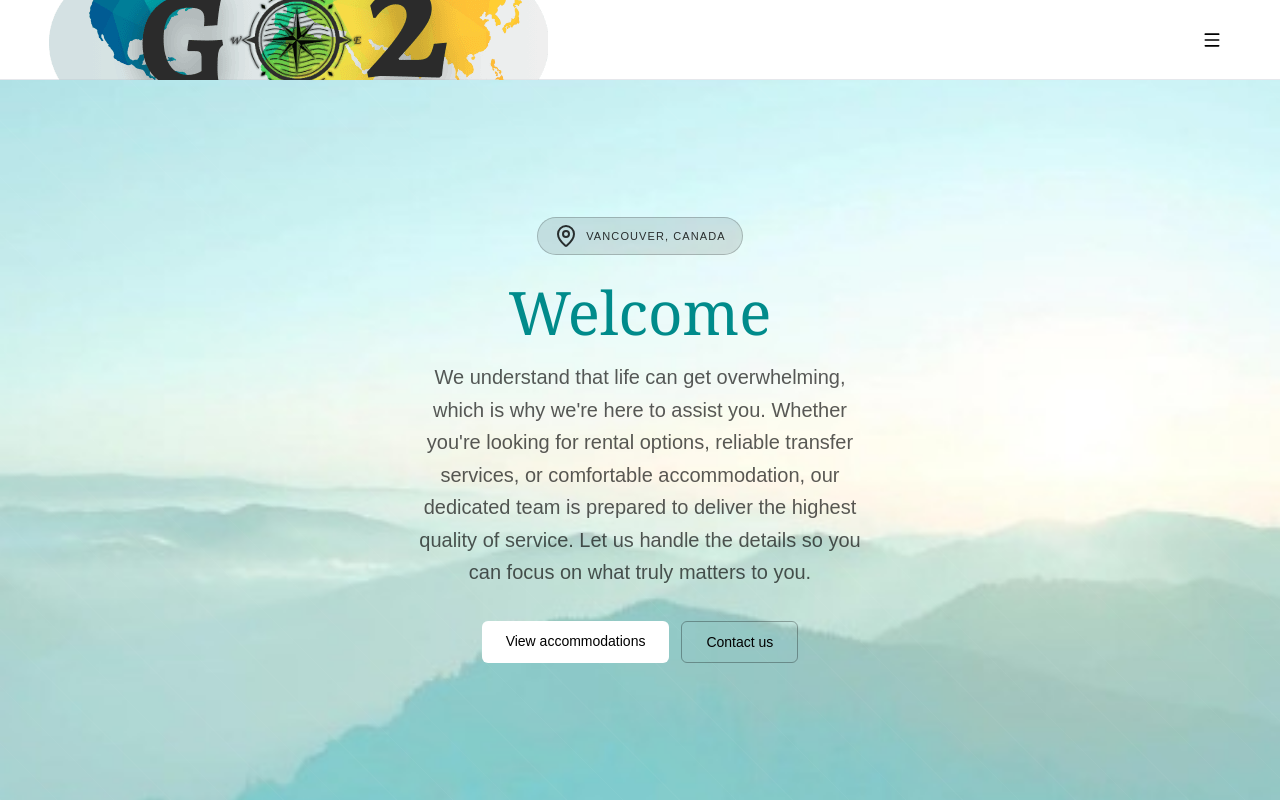
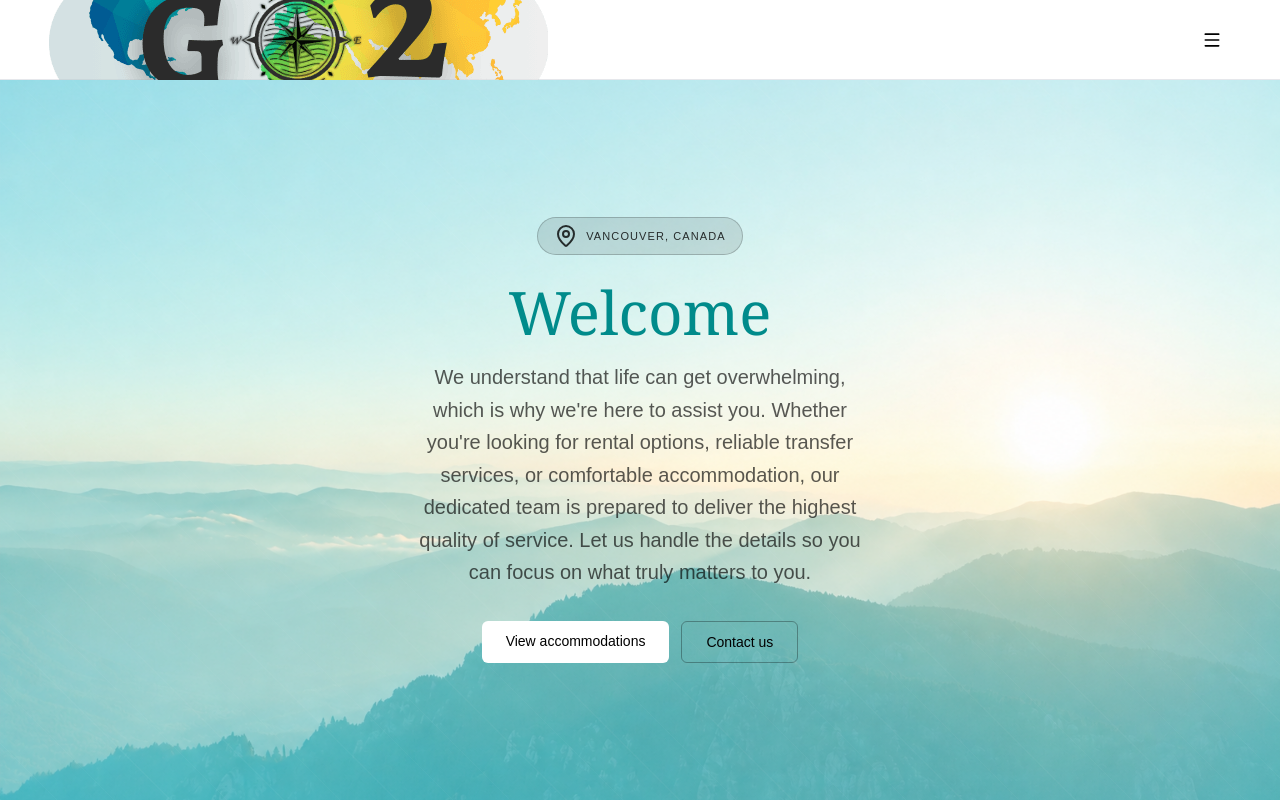
Before and after one commit to go2servicescorp/go2services, a Next.js app: page /pages/home in a window 1280 px wide. Shown: the top 800 px of the page. Built offline with nearby package versions, Linux system fonts and the light colour scheme.

Commit message:
chore: change background image

```diff
--- a/src/app/pages/home/page.tsx
+++ b/src/app/pages/home/page.tsx
@@ -48,7 +48,7 @@ export default function HomePage() {
       <section
         className="relative flex min-h-[calc(100vh-80px)] flex-col items-center justify-center overflow-hidden bg-[#2d7a5f] w-full px-6 text-center"
         style={{
-          backgroundImage: "url('/background_mountain.jpeg')",
+          backgroundImage: "url('/background_mountain.png')",
           backgroundSize: "cover",
           backgroundPosition: "center center",
           backgroundRepeat: "no-repeat",
@@ -118,7 +118,8 @@ export default function HomePage() {
             {accommodations.map((acc) => (
               <Link
                 key={acc.name}
-                href={`/accommodations/${acc.name.toLowerCase().replace(" ", "-")}`}
+                // href={`/accommodations/${acc.name.toLowerCase().replace(" ", "-")}`}
+                href="#"
                 className="group bg-white"
               >
                 <div className="relative aspect-[4/3] overflow-hidden">
--- a/src/components/tags/tag-block.tsx
+++ b/src/components/tags/tag-block.tsx
@@ -68,7 +68,7 @@ export function TagBlock({
     .filter(Boolean);
 
   if (!items.length) return null;
-  console.log({ items });
+
   return (
     <section className="mt-4 rounded-lg border border-[#d8ebe8] bg-white p-5">
       <div className="mb-4 text-[10px] font-bold uppercase tracking-[1.5px] text-[#8a7f72]">
```
Also changed, not shown: public/background_mountain.jpeg (deleted), public/background_mountain.png (added).
